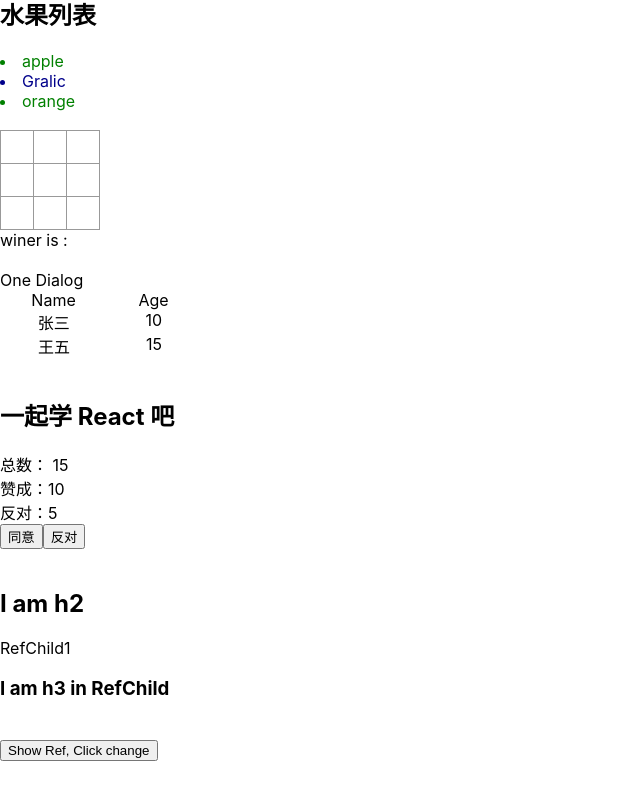
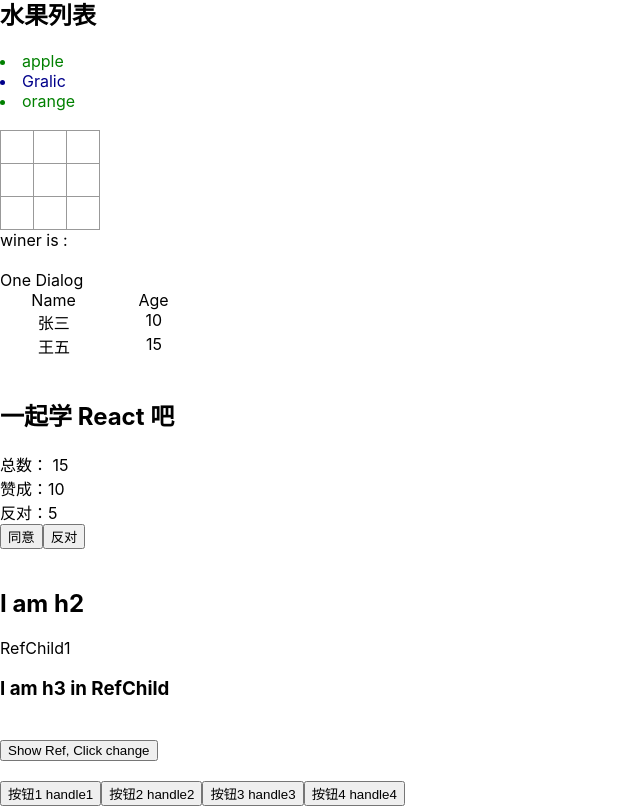
Before and after one commit to guguoyi/mytask, a React app in the folder myreact/: page / in a window 1280 px wide. Shown: the part 609-1415 px from the top of the page, without its empty margins (0-640 px from the left). Before the commit the page ends 1370 px from the top, so only its background shows below. Built offline with nearby package versions, Linux system fonts and the light colour scheme.

Commit message:
myreact: test synethic event

```diff
--- /dev/null
+++ b/myreact/src/SynethicEventDemo.js
@@ -0,0 +1,26 @@
+import React from "react";
+
+export default class SynethicEventDemo extends React.Component {
+  handle1() {
+    console.log("handle1", this);
+  }
+  handle2(x, y, e) {
+    console.log("handle2", x, y, e);
+  }
+  handle3 = (e) => {
+    console.log("handle3", this, e);
+  };
+  handle4 = (x, y, e) => {
+    console.log("handle4", x, y, e);
+  };
+  render() {
+    return (
+      <div>
+        <button onClick={this.handle1}>按钮1 handle1</button>
+        <button onClick={this.handle2.bind(this, 10, 20)}>按钮2 handle2</button>
+        <button onClick={this.handle3}>按钮3 handle3</button>
+        <button onClick={this.handle4.bind(null, 10, 20)}>按钮4 handle4</button>
+      </div>
+    );
+  }
+}
--- a/myreact/src/index.js
+++ b/myreact/src/index.js
@@ -6,6 +6,7 @@ import reportWebVitals from "./reportWebVitals";
 import Dialog from "./Dialog";
 import Vote from "./Vote";
 import RefDemo from "./RefDemo";
+import SynethicEventDemo from "./SynethicEventDemo";
 
 const root = ReactDOM.createRoot(document.getElementById("root"));
 
@@ -140,6 +141,8 @@ root.render(
     <Vote title="一起学 React 吧"></Vote>
     <br></br>
     <RefDemo>RefDemo</RefDemo>
+    <br></br>
+    <SynethicEventDemo></SynethicEventDemo>
   </>
 );
 
```
